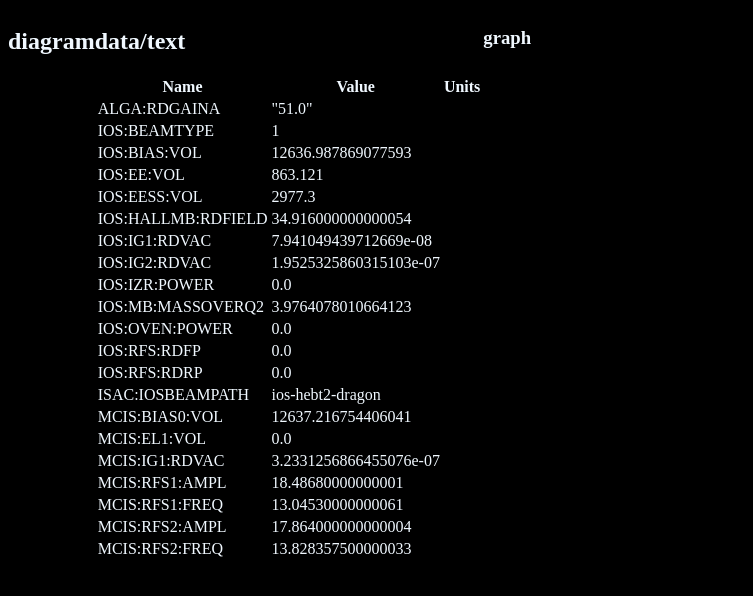
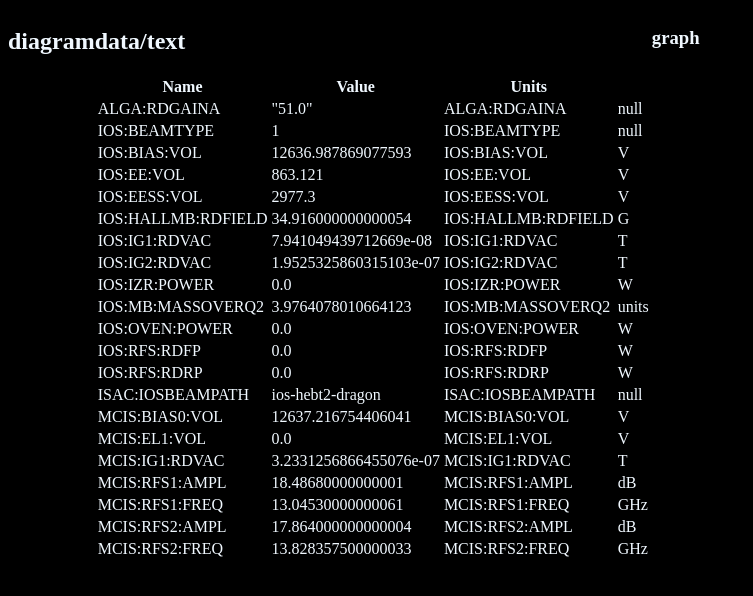
Before and after one commit to Filet26/TRIUMF_442_HLA_2, a plain HTML site: page TRIUMF-frontend/index.html in a window 1280 px wide. Shown: the whole page, without its empty margins (0-753 px from the left). Drawn offline with Linux system fonts and the light colour scheme.

Commit message:
data in table

```diff
--- a/TRIUMF-frontend/data.js
+++ b/TRIUMF-frontend/data.js
@@ -49,20 +49,29 @@ function fetchData() {
     timestamp: '2022-10-07 11:36:01'
   };
   console.log(data);
-  return data;
+
+  return data
 }
 
 function mapData(data) {
+  const listPVDict = Object.entries(data.readPvDict)
+  const listUnitsDict = Object.entries(data.readUnitsDict)
+  console.log(listPVDict)
+  console.log(listUnitsDict)
   const tableBody = document.querySelector('tbody');
-  for (const [key, value] of Object.entries(data['readPvDict'])) {
+  for (const [index, value] of listPVDict.entries()) {
     const row = document.createElement('tr');
-    const tableCell1 = document.createElement('td');
-    const tableCell2 = document.createElement('td');
-    tableCell1.textContent += key;
-    tableCell2.textContent += value;
     tableBody.appendChild(row);
-    row.appendChild(tableCell1);
-    row.appendChild(tableCell2);
+    for (const property of value){
+      const tableCell = document.createElement('td')
+      tableCell.textContent += property
+      row.appendChild(tableCell);
+    }
+    for (const units of listUnitsDict[index]){
+      const tableCell = document.createElement('td')
+      tableCell.textContent += units
+      row.appendChild(tableCell);
+    }
   }
 }
 
```
Also changed, not shown: TRIUMF-frontend/index.html (+1 -0 lines).
